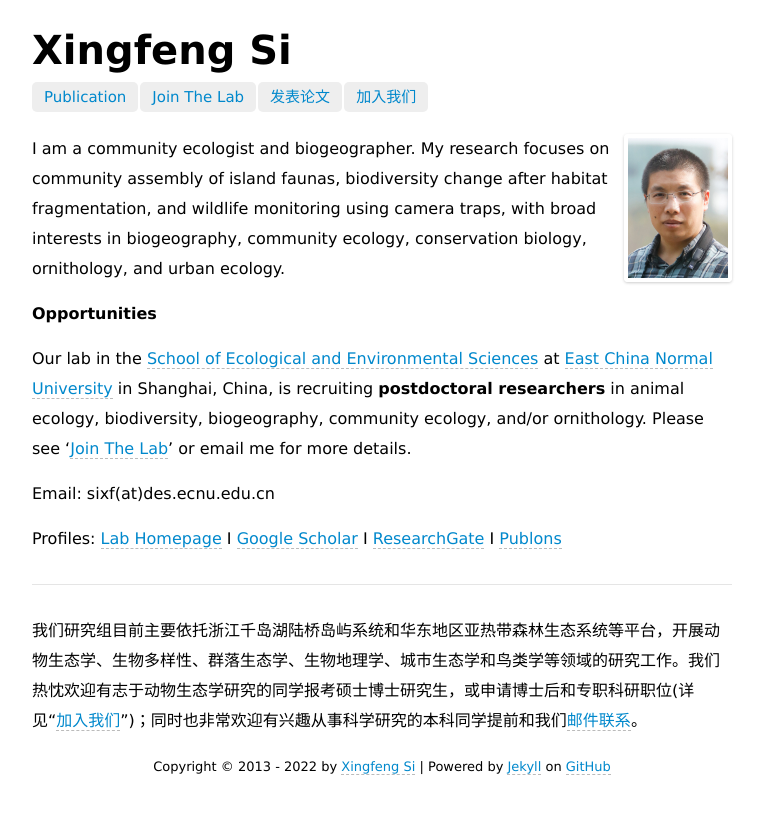
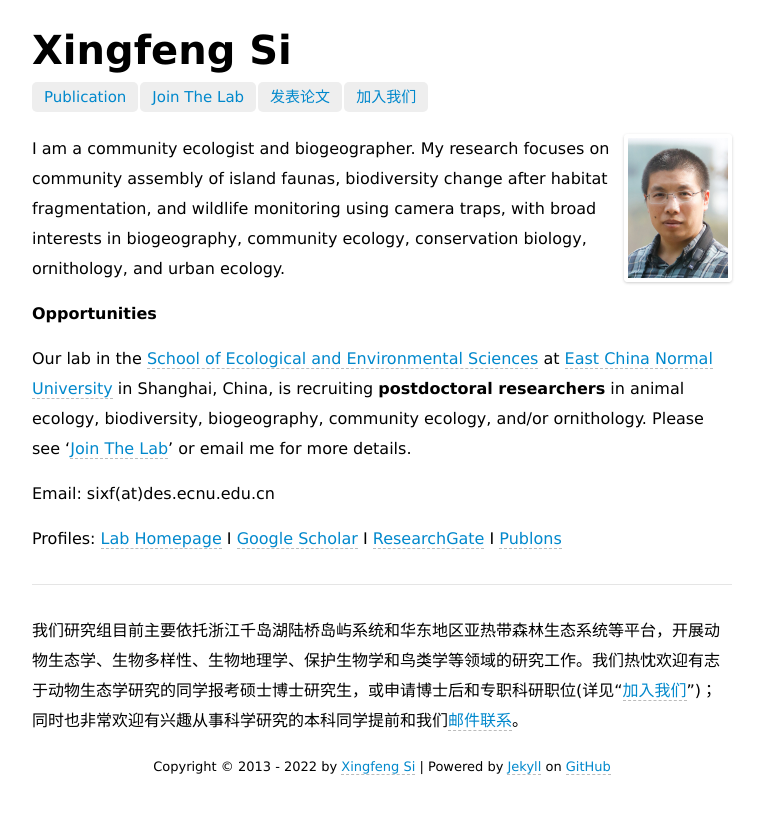
Before and after one commit to sixf/sixf.github.io, a Jekyll site: the page built from index.md, in a window 1280 px wide. Shown: the top 814 px of the page, without its empty margins (258-1022 px from the left). Built offline with Jekyll 4.4.1, drawn with Linux system fonts in a browser that asks for light colours.

Commit message:
Update index.md

```diff
--- a/index.md
+++ b/index.md
@@ -16,4 +16,4 @@
 
 ---
 
-我们研究组目前主要依托浙江千岛湖陆桥岛屿系统和华东地区亚热带森林生态系统等平台，开展动物生态学、生物多样性、群落生态学、生物地理学、城市生态学和鸟类学等领域的研究工作。我们热忱欢迎有志于动物生态学研究的同学报考硕士博士研究生，或申请博士后和专职科研职位(详见“[加入我们](http://sixf.org/cn/join/)”)；同时也非常欢迎有兴趣从事科学研究的本科同学提前和我们[邮件联系](mailto:sixf@des.ecnu.edu.cn)。
+我们研究组目前主要依托浙江千岛湖陆桥岛屿系统和华东地区亚热带森林生态系统等平台，开展动物生态学、生物多样性、生物地理学、保护生物学和鸟类学等领域的研究工作。我们热忱欢迎有志于动物生态学研究的同学报考硕士博士研究生，或申请博士后和专职科研职位(详见“[加入我们](http://sixf.org/cn/join/)”)；同时也非常欢迎有兴趣从事科学研究的本科同学提前和我们[邮件联系](mailto:sixf@des.ecnu.edu.cn)。
```
